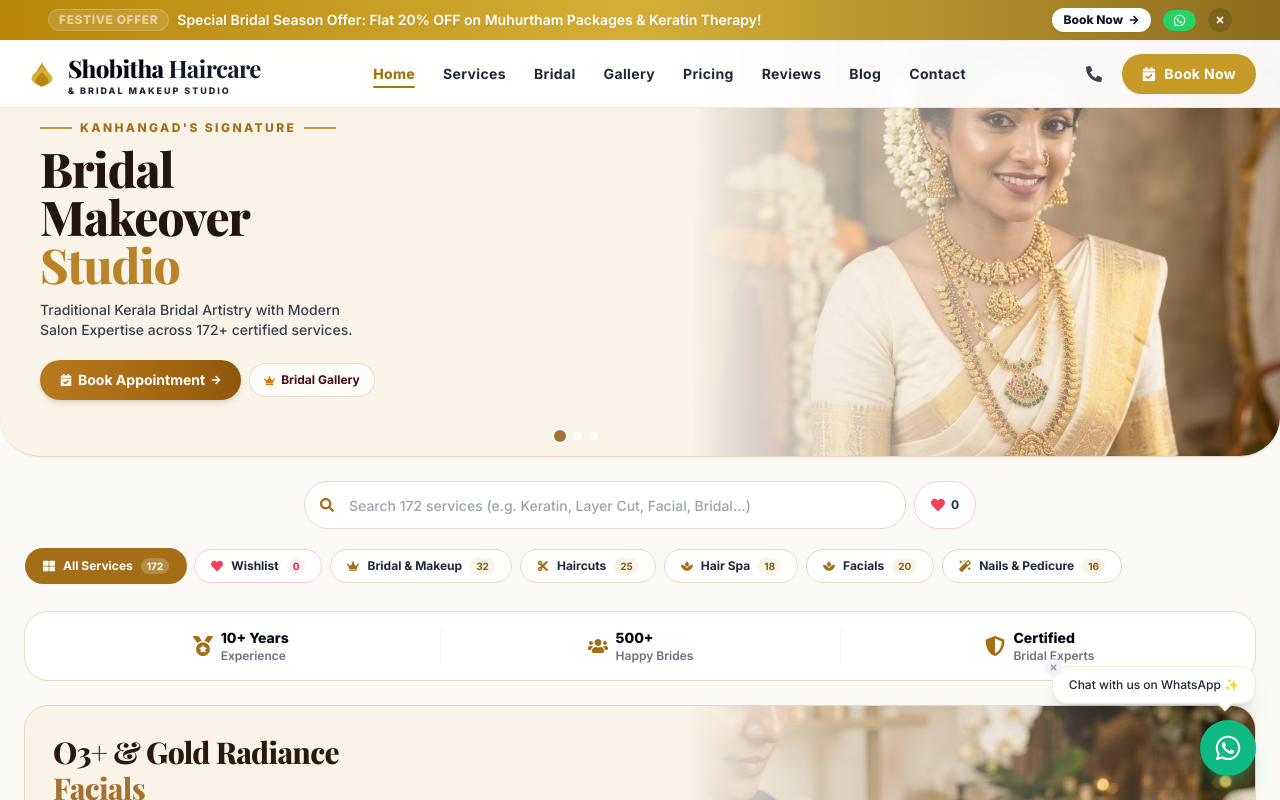
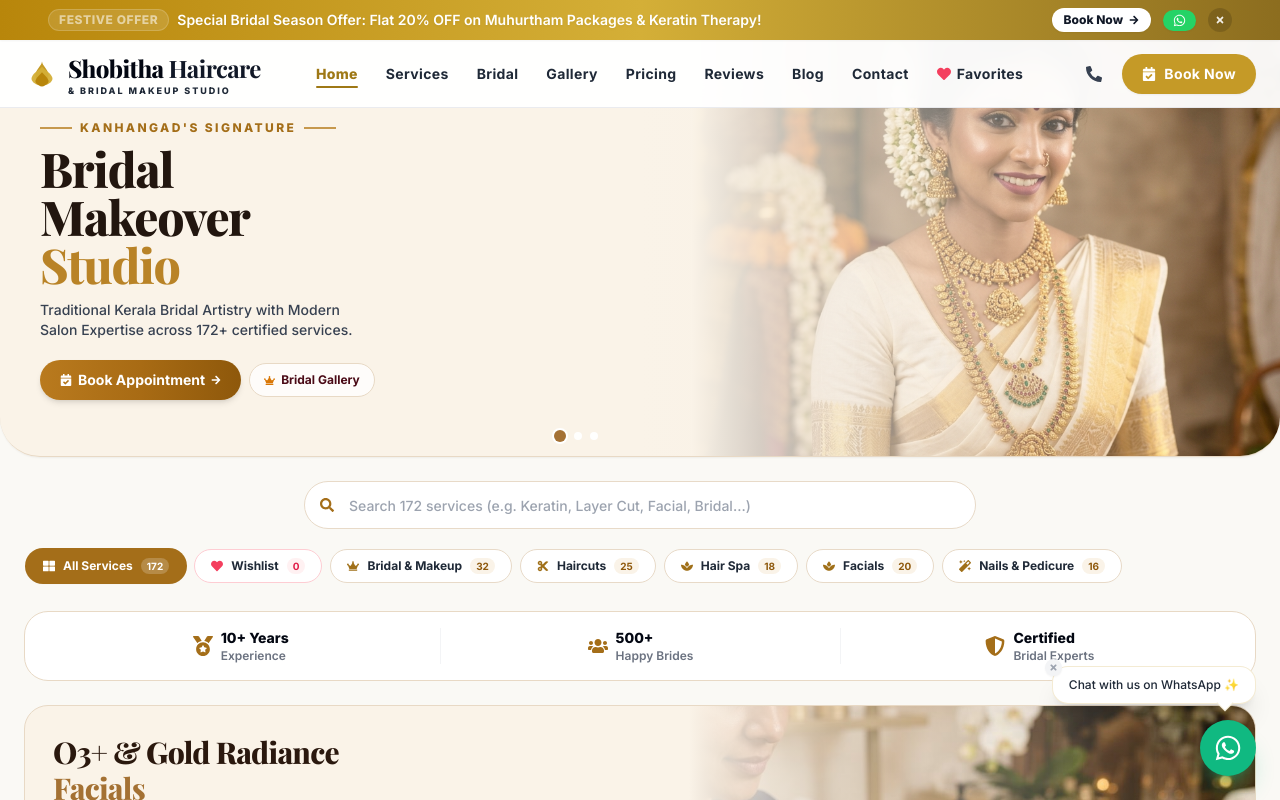
Before and after one commit to santhkhd/shobithahaircare_salon, a React (Vite) app: page / in a window 1280 px wide. Shown: the top 800 px of the page. Built offline with nearby package versions, Linux system fonts and the light colour scheme; a web font is replaced by a local one.

Commit message:
feat: move favorite heart icon to top nav after Contact menu and remove duplicate button on Home page

```diff
--- a/src/components/Navbar.jsx
+++ b/src/components/Navbar.jsx
@@ -1,15 +1,34 @@
 import React, { useState, useEffect, useRef } from 'react';
 import { NavLink, Link, useLocation, useNavigate } from 'react-router-dom';
-import { FaPhoneAlt, FaWhatsapp, FaCalendarCheck } from 'react-icons/fa';
+import { FaPhoneAlt, FaWhatsapp, FaCalendarCheck, FaHeart } from 'react-icons/fa';
 import { useBooking } from '../context/BookingContext';
 import OfferBanner from './OfferBanner';
 
 const Navbar = () => {
     const [isOpen, setIsOpen] = useState(false);
     const [scrolled, setScrolled] = useState(false);
+    const [favoriteCount, setFavoriteCount] = useState(0);
     const { openBooking } = useBooking();
     const location = useLocation();
     const navigate = useNavigate();
+
+    // Listen to favorite count changes across all tabs and components
+    useEffect(() => {
+        const updateFavCount = () => {
+            try {
+                const saved = JSON.parse(localStorage.getItem('shobitha_favorites') || '{}');
+                const count = Object.values(saved).filter(Boolean).length;
+                setFavoriteCount(count);
+            } catch (e) {}
+        };
+        updateFavCount();
+        window.addEventListener('favorites_updated', updateFavCount);
+        window.addEventListener('storage', updateFavCount);
+        return () => {
+            window.removeEventListener('favorites_updated', updateFavCount);
+            window.removeEventListener('storage', updateFavCount);
+        };
+    }, []);
 
     // Secret Admin Shortcut: Triple-tap the logo to open Admin panel
     const tapTimeoutRef = useRef(null);
@@ -96,7 +115,7 @@ const Navbar = () => {
                 </Link>
 
                 {/* Desktop Nav */}
-                <nav className="hidden lg:flex items-center gap-7">
+                <nav className="hidden lg:flex items-center gap-6 xl:gap-7">
                     {navLinks.map((link) => (
                         <NavLink
                             key={link.name}
@@ -112,6 +131,27 @@ const Navbar = () => {
                             {link.name}
                         </NavLink>
                     ))}
+
+                    {/* Favorite Heart Link on Top after Contact Menu */}
+                    <NavLink
+                        to="/services?category=Favorites"
+                        className={({ isActive }) =>
+                            `relative text-sm font-bold tracking-wide transition-all py-1 flex items-center gap-1.5 ${
+                                isActive
+                                    ? 'text-rose-600 font-extrabold after:absolute after:bottom-0 after:left-0 after:w-full after:h-0.5 after:bg-rose-600 after:rounded-full'
+                                    : 'text-gray-800 hover:text-rose-600'
+                            }`
+                        }
+                        title="Your Saved Favorites"
+                    >
+                        <FaHeart className="text-rose-500" size={14} />
+                        <span>Favorites</span>
+                        {favoriteCount > 0 && (
+                            <span className="bg-rose-500 text-white font-black text-[10px] px-1.5 py-0.5 rounded-full leading-none shadow-xs">
+                                {favoriteCount}
+                            </span>
+                        )}
+                    </NavLink>
                 </nav>
 
                 {/* Desktop Action Buttons */}
@@ -131,8 +171,23 @@ const Navbar = () => {
                     </button>
                 </div>
 
-                {/* Mobile Right Icons matching Image 2: Circular Phone + Hamburger */}
+                {/* Mobile Right Icons: Favorite Heart + Circular Gold Phone + Hamburger */}
                 <div className="flex items-center gap-2 lg:hidden">
+                    {/* Mobile Favorite Heart Button */}
+                    <Link
+                        to="/services?category=Favorites"
+                        className="relative w-9 h-9 rounded-full border border-rose-200 text-rose-500 flex items-center justify-center hover:bg-rose-50 active:scale-95 transition-all shadow-xs"
+                        aria-label="Saved Favorites"
+                        title="Saved Favorites"
+                    >
+                        <FaHeart size={14} className="text-rose-500" />
+                        {favoriteCount > 0 && (
+                            <span className="absolute -top-1 -right-1 bg-rose-600 text-white font-black text-[9px] w-4 h-4 rounded-full flex items-center justify-center shadow-xs">
+                                {favoriteCount}
+                            </span>
+                        )}
+                    </Link>
+
                     {/* Circular Gold Phone Button */}
                     <a
                         href="tel:+918075340778"
@@ -184,6 +239,26 @@ const Navbar = () => {
                                     <span className="text-xs text-gray-400">&rarr;</span>
                                 </NavLink>
                             ))}
+
+                            {/* Mobile Drawer Favorites Link after Contact */}
+                            <NavLink
+                                to="/services?category=Favorites"
+                                className={({ isActive }) =>
+                                    `py-3 text-sm font-bold flex items-center justify-between transition-colors ${
+                                        isActive
+                                            ? 'text-rose-600 font-extrabold bg-rose-50 px-3 rounded-xl'
+                                            : 'text-gray-900 hover:text-rose-600 px-1'
+                                    }`
+                                }
+                            >
+                                <div className="flex items-center gap-2">
+                                    <FaHeart className="text-rose-500 text-sm" />
+                                    <span>Favorites / Wishlist</span>
+                                </div>
+                                <span className="bg-rose-100 text-rose-700 text-xs font-black px-2 py-0.5 rounded-full">
+                                    {favoriteCount}
+                                </span>
+                            </NavLink>
                         </nav>
 
                         <div className="pt-3 border-t border-gray-100 flex flex-col gap-2.5">
--- a/src/pages/Home.jsx
+++ b/src/pages/Home.jsx
@@ -37,10 +37,15 @@ const Home = () => {
 
     useEffect(() => {
         document.title = "Shobitha Haircare & Bridal Makeup Studio | Kanhangad Luxury Salon";
-        try {
-            const saved = JSON.parse(localStorage.getItem('shobitha_favorites') || '{}');
-            setFavorites(saved);
-        } catch (e) {}
+        const updateFavs = () => {
+            try {
+                const saved = JSON.parse(localStorage.getItem('shobitha_favorites') || '{}');
+                setFavorites(saved);
+            } catch (e) {}
+        };
+        updateFavs();
+        window.addEventListener('favorites_updated', updateFavs);
+        return () => window.removeEventListener('favorites_updated', updateFavs);
     }, []);
 
     const toggleFavorite = (id, e) => {
@@ -49,6 +54,7 @@ const Home = () => {
             const updated = { ...prev, [id]: !prev[id] };
             try {
                 localStorage.setItem('shobitha_favorites', JSON.stringify(updated));
+                window.dispatchEvent(new Event('favorites_updated'));
             } catch (err) {}
             return updated;
         });
@@ -185,10 +191,10 @@ const Home = () => {
             <div className="container-custom px-4 sm:px-6 pt-4">
 
                 {/* ============================================================ */}
-                {/* 2. SEARCH BAR & QUICK WISHLIST SHORTCUT                      */}
+                {/* 2. SEARCH BAR                                                */}
                 {/* ============================================================ */}
-                <form onSubmit={handleSearchSubmit} className="pt-2 pb-4 flex items-center gap-2 max-w-2xl mx-auto">
-                    <div className="relative flex-1 flex items-center">
+                <form onSubmit={handleSearchSubmit} className="pt-2 pb-4 max-w-2xl mx-auto">
+                    <div className="relative w-full flex items-center">
                         <FaSearch className="absolute left-4 text-[#A46E19] text-sm pointer-events-none" />
                         <input
                             type="text"
@@ -208,18 +214,6 @@ const Home = () => {
                             </button>
                         )}
                     </div>
-
-                    {/* Quick Favorites Shortcut Button with Live Count */}
-                    <button
-                        type="button"
-                        onClick={() => navigate('/services')}
-                        className="h-11 sm:h-12 px-4 rounded-full border border-rose-200 bg-white hover:bg-rose-50 flex items-center justify-center gap-1.5 transition-all shadow-xs shrink-0 active:scale-95"
-                        title="View Saved Wishlist"
-                        aria-label="Wishlist"
-                    >
-                        <FaHeart className="text-rose-500 text-sm" />
-                        <span className="text-xs font-bold leading-none text-gray-800">{favoriteCount}</span>
-                    </button>
                 </form>
 
                 {/* ============================================================ */}
--- a/src/pages/Services.jsx
+++ b/src/pages/Services.jsx
@@ -2,7 +2,7 @@ import React, { useState, useEffect, useRef } from 'react';
 import { motion, AnimatePresence } from 'framer-motion';
 import { services, categories, fallbackMap } from '../data/services';
 import { useBooking } from '../context/BookingContext';
-import { Link } from 'react-router-dom';
+import { Link, useLocation } from 'react-router-dom';
 import {
     FaSearch, FaRegClock, FaTag, FaArrowRight, FaCalendarCheck,
     FaCut, FaSpa, FaMagic, FaPaintBrush, FaThLarge,
@@ -69,6 +69,7 @@ const carouselSlides = [
 ];
 
 const Services = () => {
+    const location = useLocation();
     const [searchTerm, setSearchTerm] = useState('');
     const [activeCategory, setActiveCategory] = useState('All');
     const [favorites, setFavorites] = useState({});
@@ -84,13 +85,32 @@ const Services = () => {
         return () => clearInterval(timer);
     }, []);
 
+    // Listen to URL query params (e.g. /services?category=Favorites or /services?q=cut)
+    useEffect(() => {
+        const params = new URLSearchParams(location.search);
+        const cat = params.get('category') || params.get('tab');
+        if (cat === 'Favorites' || cat === 'favorites' || params.get('favorites') === 'true') {
+            setActiveCategory('Favorites');
+        } else if (cat) {
+            setActiveCategory(cat);
+        }
+        if (params.get('q')) {
+            setSearchTerm(params.get('q'));
+        }
+    }, [location.search]);
+
     // SEO Dynamic Document Title and favorites load
     useEffect(() => {
         document.title = "Salon Services & Bridal Catalogue | Shobitha Haircare Kanhangad";
-        try {
-            const savedFavs = JSON.parse(localStorage.getItem('shobitha_favorites') || '{}');
-            setFavorites(savedFavs);
-        } catch (e) {}
+        const updateFavs = () => {
+            try {
+                const savedFavs = JSON.parse(localStorage.getItem('shobitha_favorites') || '{}');
+                setFavorites(savedFavs);
+            } catch (e) {}
+        };
+        updateFavs();
+        window.addEventListener('favorites_updated', updateFavs);
+        return () => window.removeEventListener('favorites_updated', updateFavs);
     }, []);
 
     const toggleFavorite = (id) => {
@@ -98,6 +118,7 @@ const Services = () => {
             const updated = { ...prev, [id]: !prev[id] };
             try {
                 localStorage.setItem('shobitha_favorites', JSON.stringify(updated));
+                window.dispatchEvent(new Event('favorites_updated'));
             } catch (e) {}
             return updated;
         });
```
Also changed, not shown: src/components/LaurelBranch.jsx (line endings or trailing spaces), src/components/Layout.jsx (line endings or trailing spaces).
